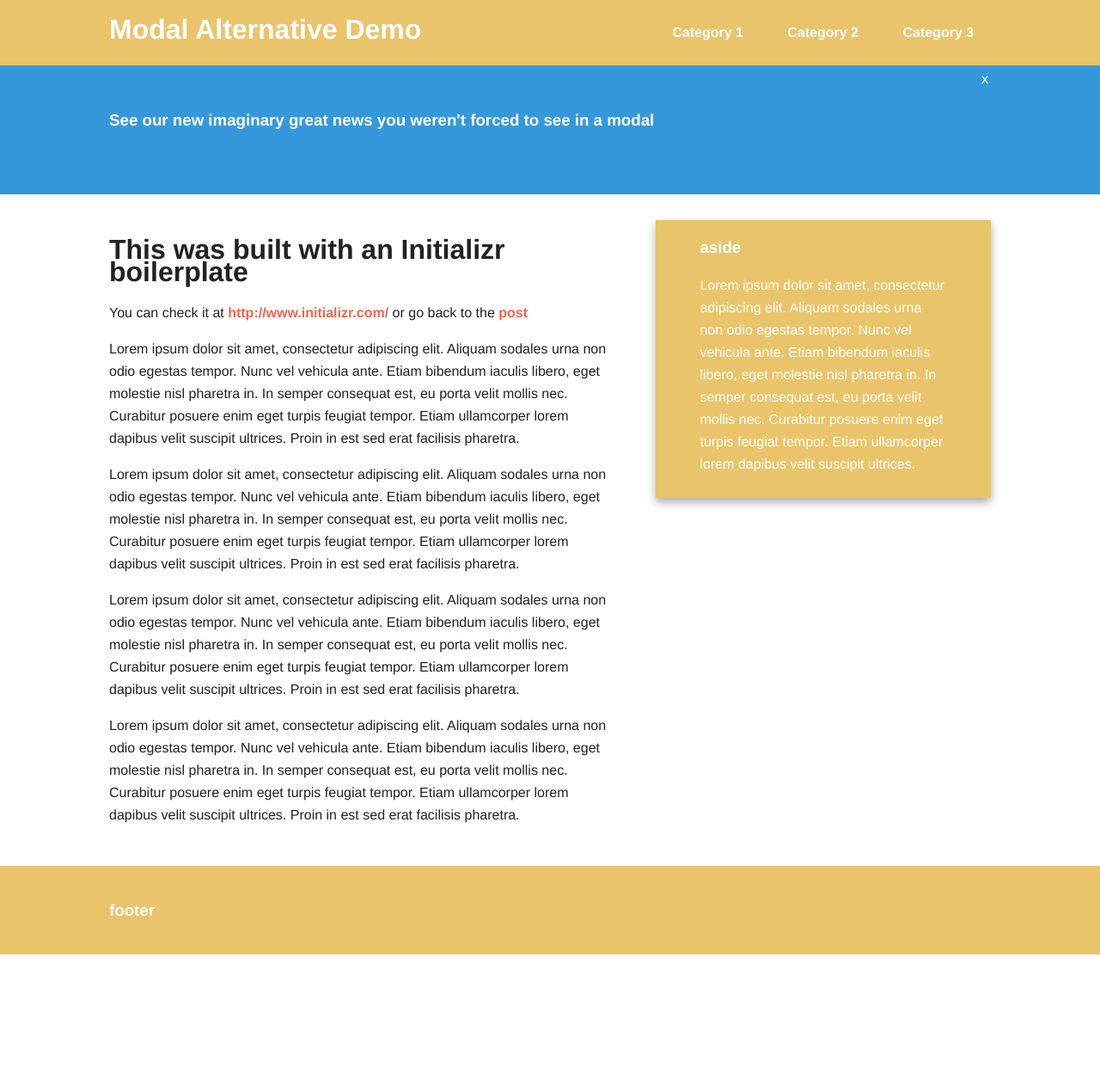
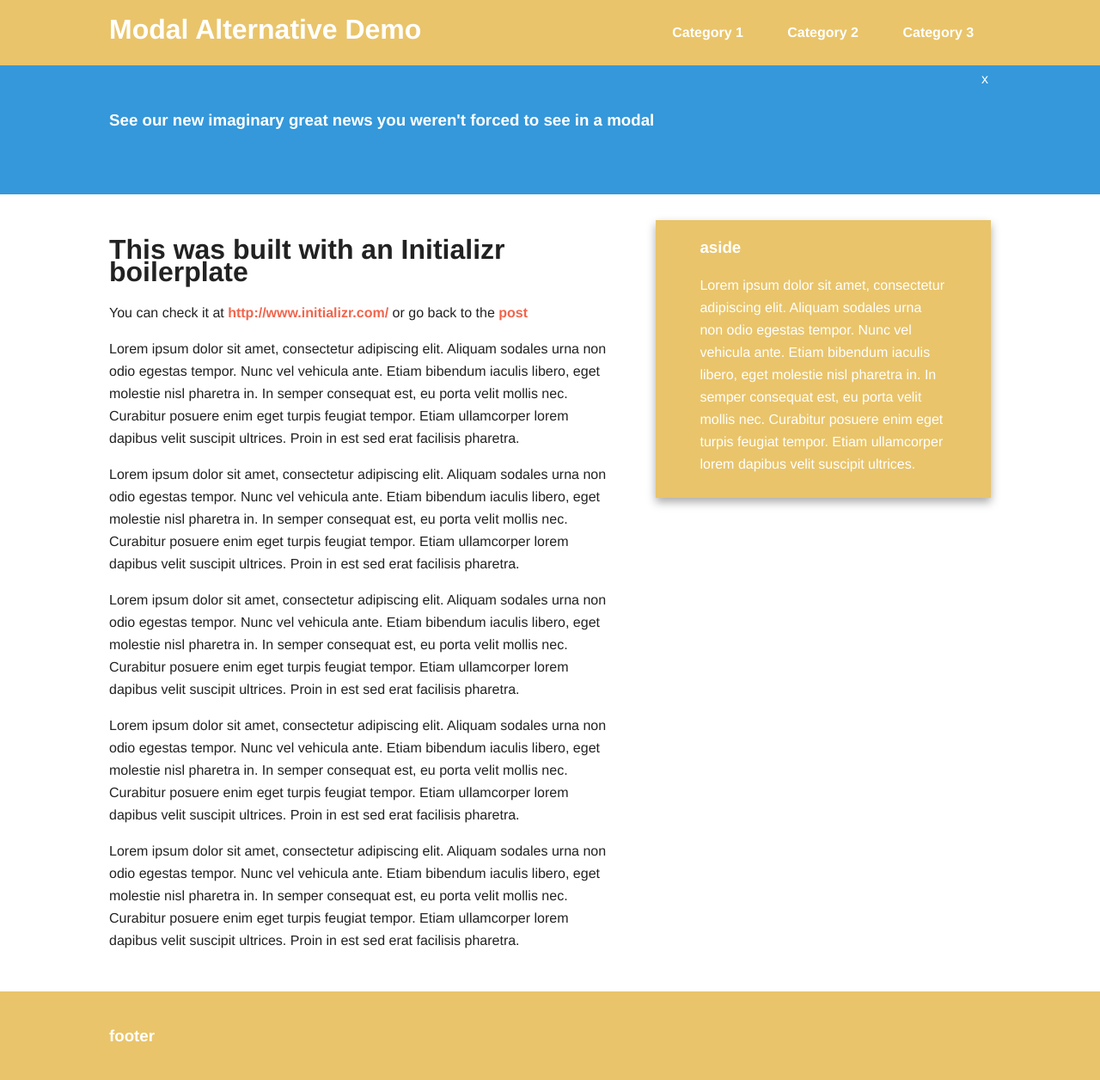
Before and after one commit to codegaze/codegaze.github.io, a Jekyll site: the page demos/modal_alternative/index.html, which Jekyll copies as it is, in a window 1280 px wide. Shown: the whole page at 86% size. Built offline with Jekyll 4.4.1, drawn with Linux system fonts in a browser that asks for light colours; before the commit the page ends 1110 px from its top, so only the background shows below that.

Commit message:
One more lorem ipsum

```diff
--- a/demos/modal_alternative/index.html
+++ b/demos/modal_alternative/index.html
@@ -53,6 +53,7 @@
                         <p>Lorem ipsum dolor sit amet, consectetur adipiscing elit. Aliquam sodales urna non odio egestas tempor. Nunc vel vehicula ante. Etiam bibendum iaculis libero, eget molestie nisl pharetra in. In semper consequat est, eu porta velit mollis nec. Curabitur posuere enim eget turpis feugiat tempor. Etiam ullamcorper lorem dapibus velit suscipit ultrices. Proin in est sed erat facilisis pharetra.</p>
                         <p>Lorem ipsum dolor sit amet, consectetur adipiscing elit. Aliquam sodales urna non odio egestas tempor. Nunc vel vehicula ante. Etiam bibendum iaculis libero, eget molestie nisl pharetra in. In semper consequat est, eu porta velit mollis nec. Curabitur posuere enim eget turpis feugiat tempor. Etiam ullamcorper lorem dapibus velit suscipit ultrices. Proin in est sed erat facilisis pharetra.</p>
                         <p>Lorem ipsum dolor sit amet, consectetur adipiscing elit. Aliquam sodales urna non odio egestas tempor. Nunc vel vehicula ante. Etiam bibendum iaculis libero, eget molestie nisl pharetra in. In semper consequat est, eu porta velit mollis nec. Curabitur posuere enim eget turpis feugiat tempor. Etiam ullamcorper lorem dapibus velit suscipit ultrices. Proin in est sed erat facilisis pharetra.</p>
+                        <p>Lorem ipsum dolor sit amet, consectetur adipiscing elit. Aliquam sodales urna non odio egestas tempor. Nunc vel vehicula ante. Etiam bibendum iaculis libero, eget molestie nisl pharetra in. In semper consequat est, eu porta velit mollis nec. Curabitur posuere enim eget turpis feugiat tempor. Etiam ullamcorper lorem dapibus velit suscipit ultrices. Proin in est sed erat facilisis pharetra.</p>
                     </section>
                 </article>
 
```
